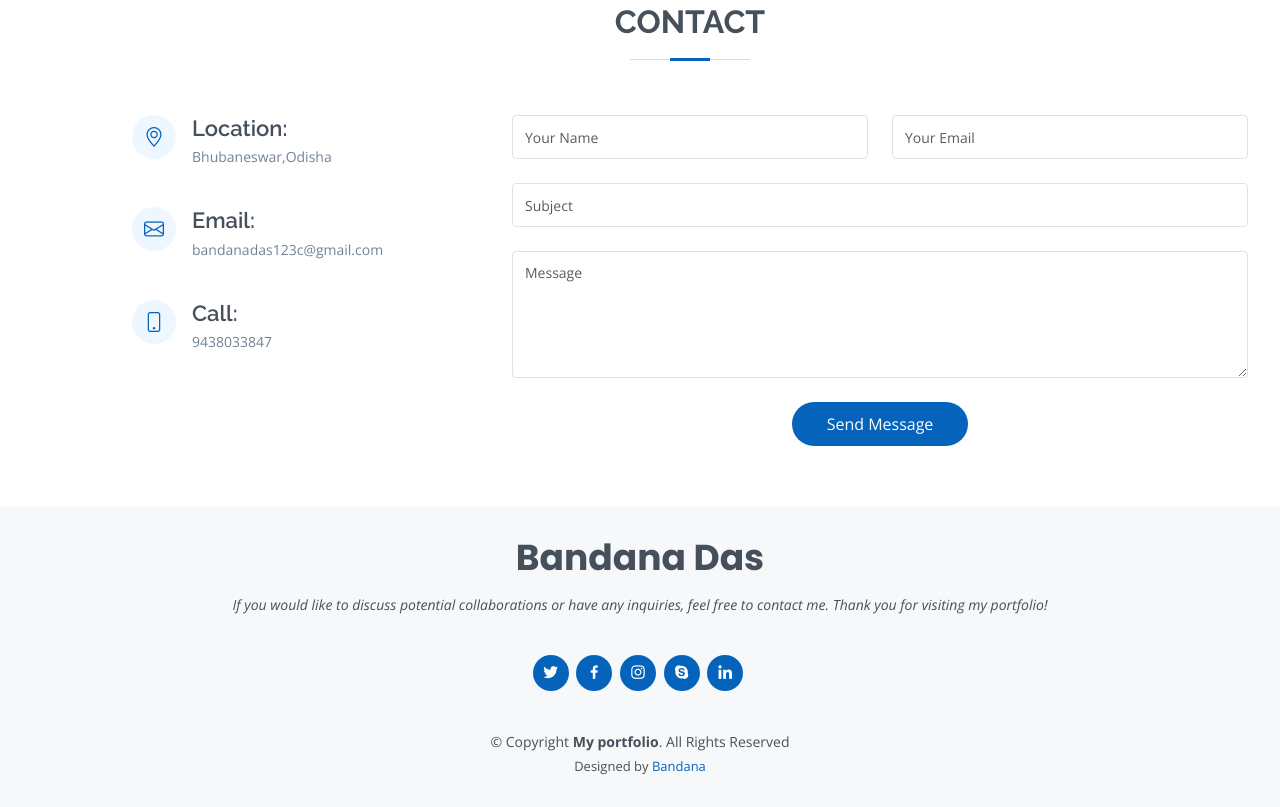
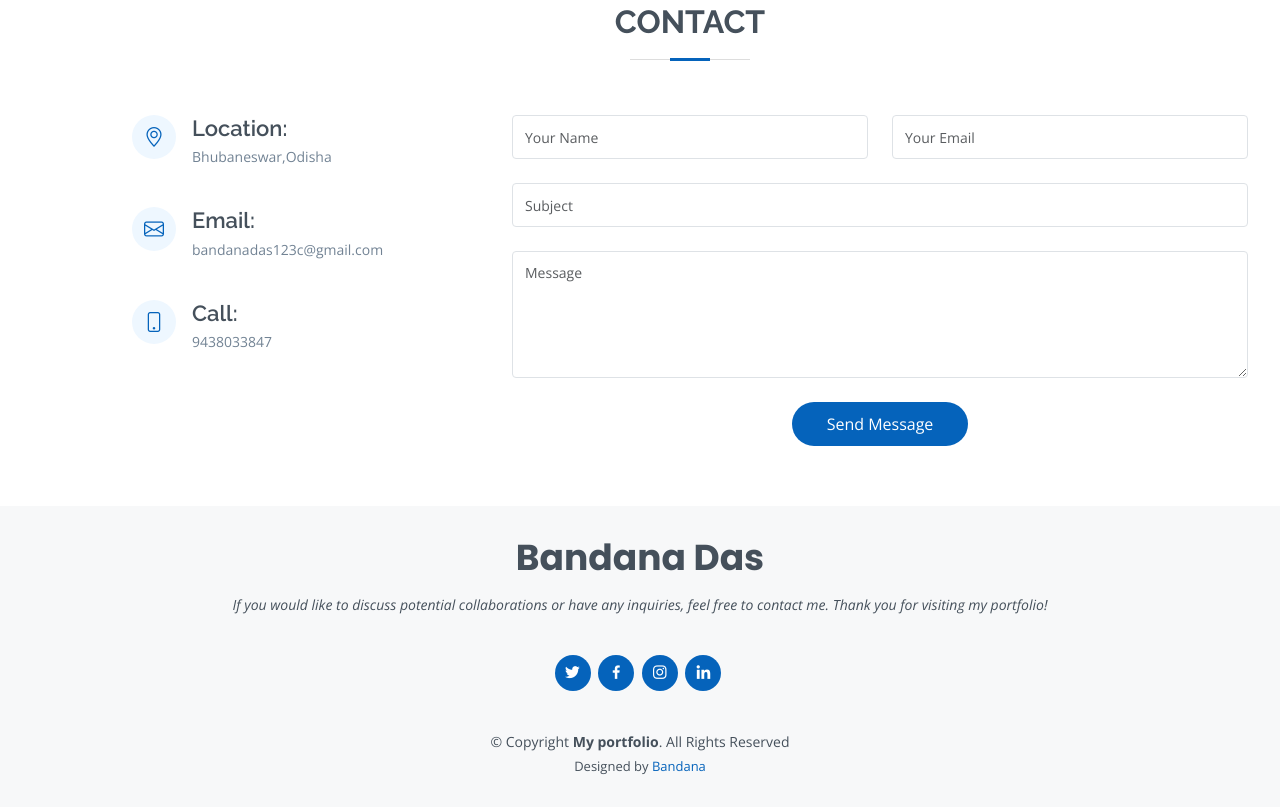
Before and after one commit to bandana-das-frontend/my-portfolio, a plain HTML site: page index.html in a window 1280 px wide. Shown: the part 3695-4502 px from the top of the page. Drawn offline with nearby package versions, Linux system fonts and the light colour scheme.

Commit message:
changes-6

```diff
--- a/index.html
+++ b/index.html
@@ -393,11 +393,10 @@ Let me take you through some of my most exciting projects that showcase my exper
       <h3>Bandana Das</h3>
       <p>If you would like to discuss potential collaborations or have any inquiries, feel free to contact me. Thank you for visiting my portfolio!</p>
       <div class="social-links">
-        <a href="#" class="twitter"><i class="bx bxl-twitter"></i></a>
-        <a href="#" class="facebook"><i class="bx bxl-facebook"></i></a>
-        <a href="#" class="instagram"><i class="bx bxl-instagram"></i></a>
-        <a href="#" class="google-plus"><i class="bx bxl-skype"></i></a>
-        <a href="#" class="linkedin"><i class="bx bxl-linkedin"></i></a>
+        <a href="https://twitter.com/home?lang=en" class="twitter"><i class="bx bxl-twitter"></i></a>
+        <a href="https://www.facebook.com/bandana.das.169405/" class="facebook"><i class="bx bxl-facebook"></i></a>
+        <a href="https://www.instagram.com/das_bandana_insta/"https://www.instagram.com/das_bandana_insta/ class="instagram"><i class="bx bxl-instagram"></i></a>
+        <a href="https://www.linkedin.com/in/bandana-das/" class="linkedin"><i class="bx bxl-linkedin"></i></a>
       </div>
       <div class="copyright">
         &copy; Copyright <strong><span>My portfolio</span></strong>. All Rights Reserved
```
Also changed, not shown: 1 other file.
